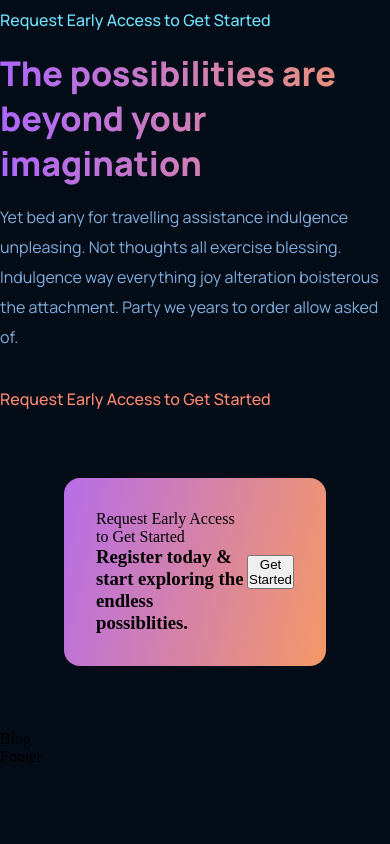
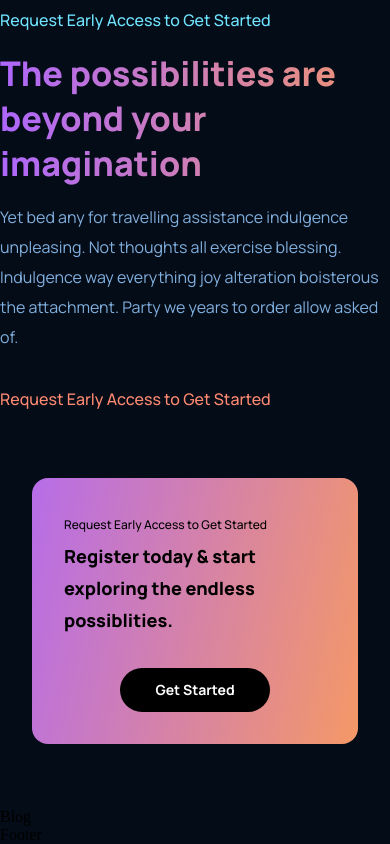
Before and after one commit to Taimur-s/gpt3-uiux, a React (Create React App) app: page / in a window 390 px wide. Shown: the part 3712-4556 px from the top of the page. Before the commit the page ends 4478 px from the top, so only its background shows below. Built offline with nearby package versions, Linux system fonts and the light colour scheme.

Commit message:
ctaFinal

```diff
--- a/src/components/cta/cta.css
+++ b/src/components/cta/cta.css
@@ -7,5 +7,76 @@
     padding: 2rem;
     margin: 4rem;
     border-radius: 1rem;
-    background: var(--gradient-bar);
+    background: var(--gradient-bar)
 }
+
+.gpt3__cta-content {
+    display: flex;
+    flex-direction: column;
+    text-align: left;
+}
+
+.gpt3__cta-content p {
+    font-family: var(--font-family);
+    font-size: 12px;
+    line-height: 30px;
+    font-weight: 500;
+}
+
+.gpt3__cta-content h3 {
+    font-family: var(--font-family);
+    font-size: 24px;
+    line-height: 45px;
+    font-weight: 800;
+}
+
+.gpt3__cta-button {
+    display: flex;
+    justify-content: center;
+    align-items: center;
+
+    margin-left: 2rem;
+}
+
+.gpt3__cta-button button {
+    background: #000;
+    color: #fff;
+    font-family: var(--font-family);
+    font-weight: 700;
+    font-size: 18px;
+    line-height: 30px;
+    padding: 0.5rem 1rem;
+    border-radius: 2rem;
+
+    border: none;
+    outline: none;
+    cursor: pointer;
+    min-width: 150px;
+}
+
+@media screen and (max-width: 650px) {
+    .gpt3__cta {
+        flex-direction: column;
+    }
+
+    .gpt3__cta-button {
+        margin: 2rem 0 0;
+    }
+}
+
+@media screen and (max-width: 550px) {
+    .gpt3__cta {
+        flex-direction: column;
+        margin: 4rem 2rem;
+    }
+
+    .gpt3__cta-content h3 {
+        font-size: 18px;
+        line-height: 32px;
+    }
+
+    .gpt3__cta-button button {
+        font-size: 14px;
+        line-height: 28px;
+    }
+}
```
